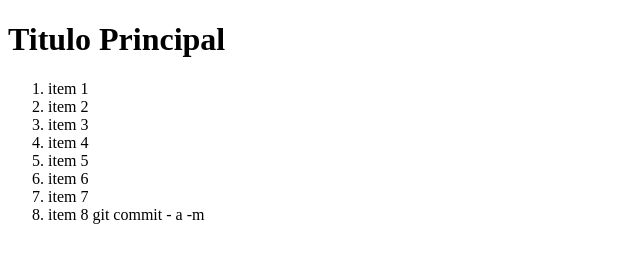
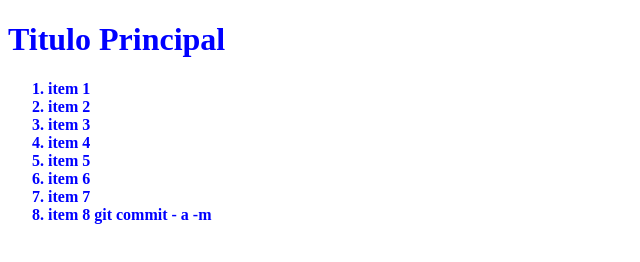
Before and after one commit to Nickolas-Pedroso/MyPim1, a plain HTML site: page index.html in a window 1280 px wide. Shown: the whole page, without its empty margins (0-640 px from the left). Drawn offline with Linux system fonts and the light colour scheme.

Commit message:
CSS adicionado

```diff
--- a/index.html
+++ b/index.html
@@ -4,6 +4,8 @@
     <meta charset="UTF-8">
     <meta name="viewport" content="width=device-width, initial-scale=1.0">
     <title>Document</title>
+
+    <link rel="stylesheet" href="style.css">
 </head>
 <body>
     <h1>Titulo Principal</h1>
--- /dev/null
+++ b/style.css
@@ -0,0 +1,4 @@
+body {
+    font-weight: bolder;
+    color: blue;
+}
```
